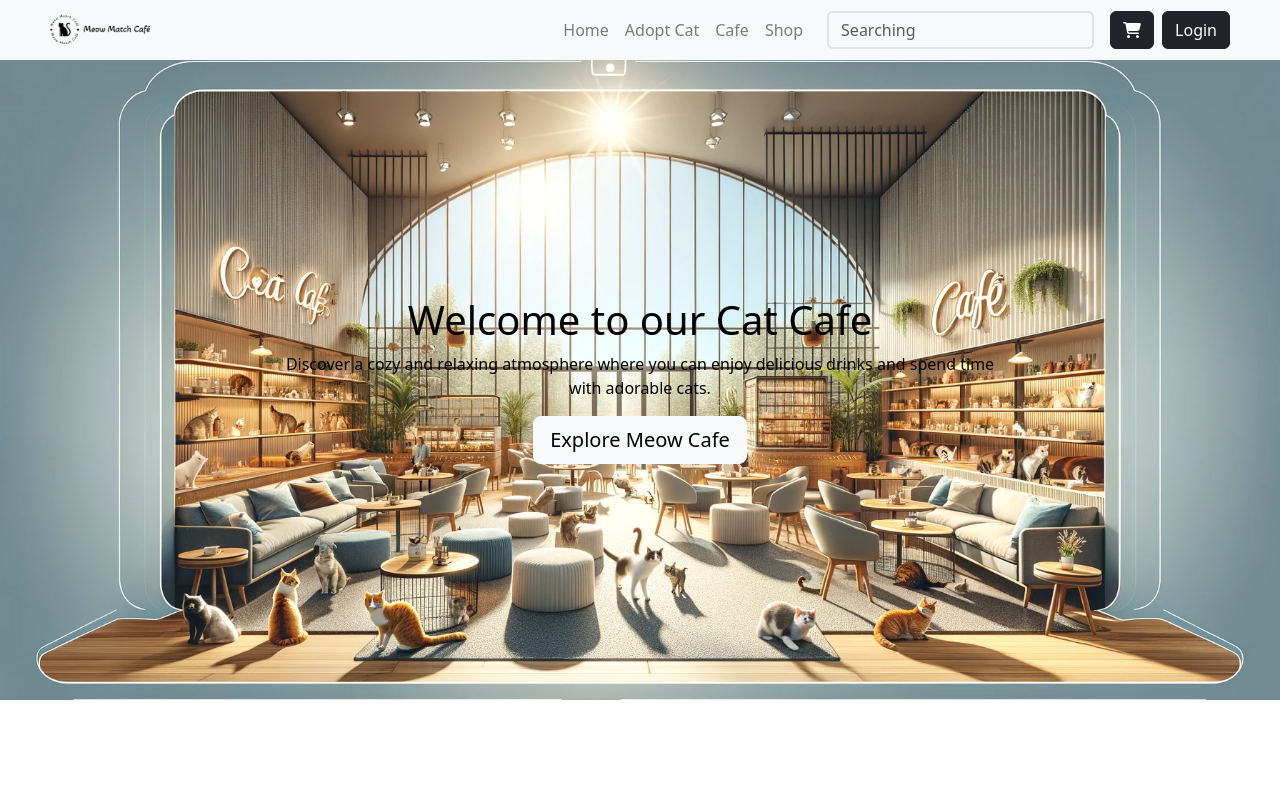
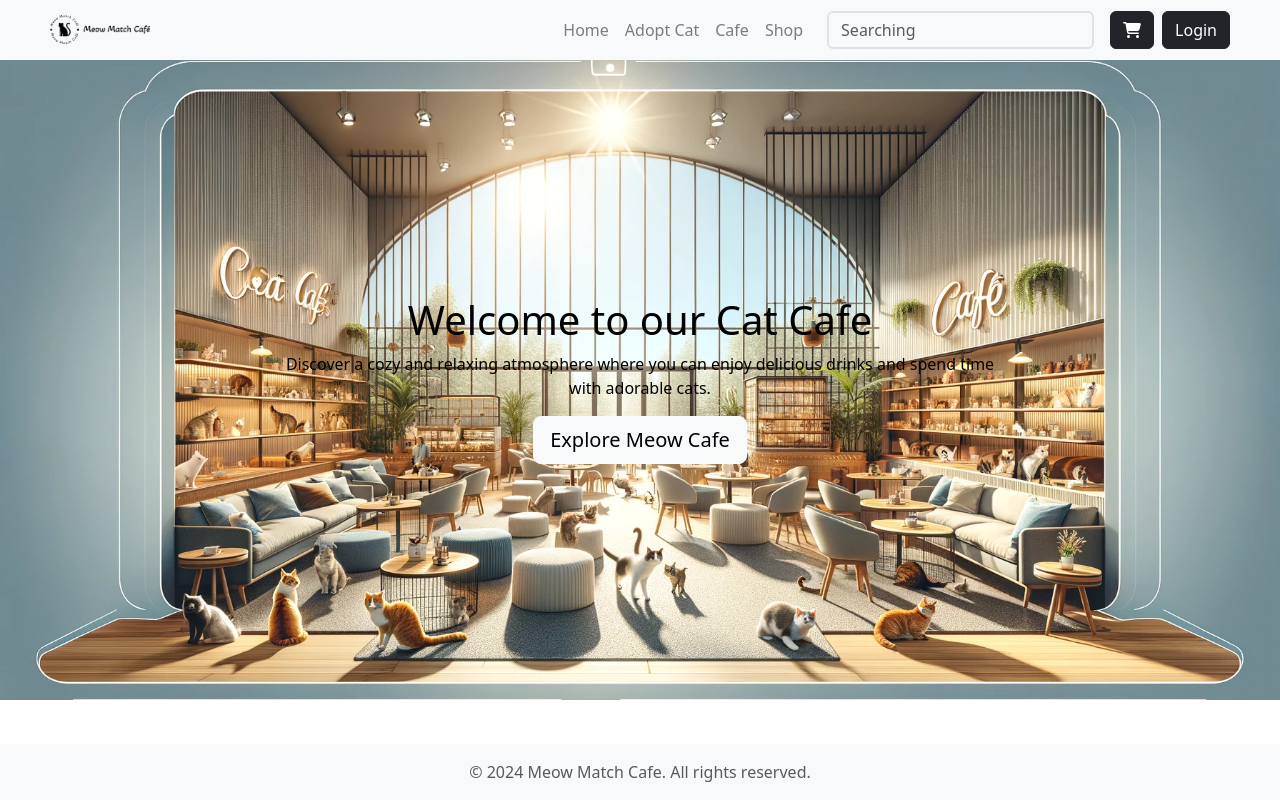
Before and after one commit to BuBuCatt/Cat-cafe-react, a React (Create React App) app in the folder cat-cafe/: page / in a window 1280 px wide. Built offline with nearby package versions, Linux system fonts and the light colour scheme.

Commit message:
Add Footer

```diff
--- a/cat-cafe/src/App.js
+++ b/cat-cafe/src/App.js
@@ -8,6 +8,7 @@ import Home from './pages/Home';
 import Menu from './pages/Menu';
 import Adopt from './pages/Adopt';
 import ShoppingCart from './pages/ShoppingCart';
+import Footer from './components/Footer';
 
 function App() {
   return (
@@ -18,8 +19,11 @@ function App() {
         <Route path="/menu" element={<Menu />} />
         <Route path="/adopt" element={<Adopt />} />
         <Route path="/cart" element={<ShoppingCart />} />
+
       </Routes>
+      <Footer/>
     </Router>
+
   );
 }
 
--- /dev/null
+++ b/cat-cafe/src/components/Footer.js
@@ -0,0 +1,13 @@
+import React from 'react';
+
+function Footer() {
+  return (
+    <footer className="footer  fixed-bottom py-3 bg-light">
+      <div className="container text-center">
+        <span className="text-muted">© 2024 Meow Match Cafe. All rights reserved.</span>
+      </div>
+    </footer>
+  );
+}
+
+export default Footer;
--- a/cat-cafe/src/pages/Home.js
+++ b/cat-cafe/src/pages/Home.js
@@ -1,5 +1,6 @@
 import React from "react";
 import HeroSection from "../components/HeroSection";
+import Footer from "../components/Footer";
 import  '../styles/home.css'
 
 
@@ -8,6 +9,8 @@ const Home = () => {
     <>
 
       <HeroSection/>
+
+
     </>
   );
 }
```
